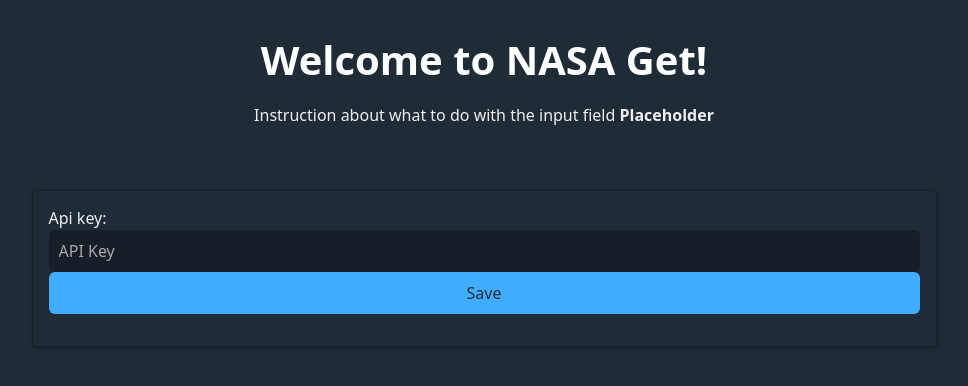
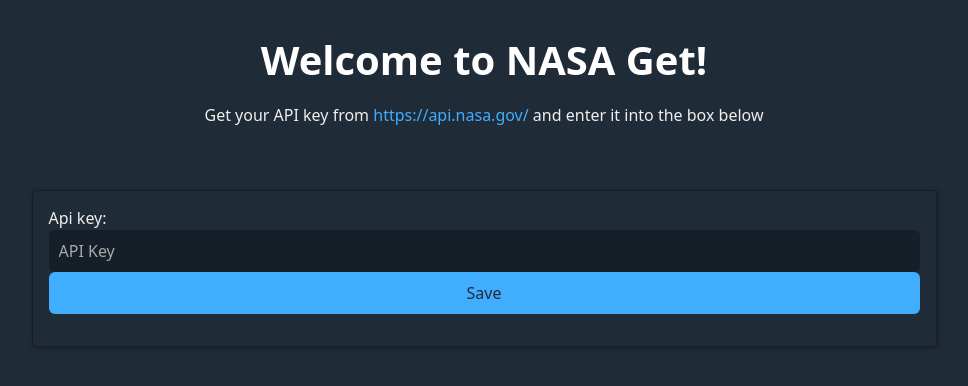
Before and after one commit to D-Bhatta/Nasa-Get, a Django app: page /home/ in a window 1280 px wide. Shown: the top 386 px of the page, without its empty margins (156-1124 px from the left). Run offline with Django 3.2, Linux system fonts and the light colour scheme; parts of the project's set-up code (start-up, migrations or seed data) failed here and were passed over.

Commit message:
Create a short instruction paragraph

```diff
--- a/nasa_get/homepage/templates/home.html
+++ b/nasa_get/homepage/templates/home.html
@@ -9,7 +9,9 @@
       <vstack spacing="s" stretch="" align-x="center" align-y="center">
         <h1>Welcome to NASA Get!</h1>
         <p>
-          Instruction about what to do with the input field <b>Placeholder</b>
+          Get your API key from
+          <a href="https://api.nasa.gov/">https://api.nasa.gov/</a> and enter it
+          into the box below
         </p>
       </vstack>
       <spacer></spacer>
```
